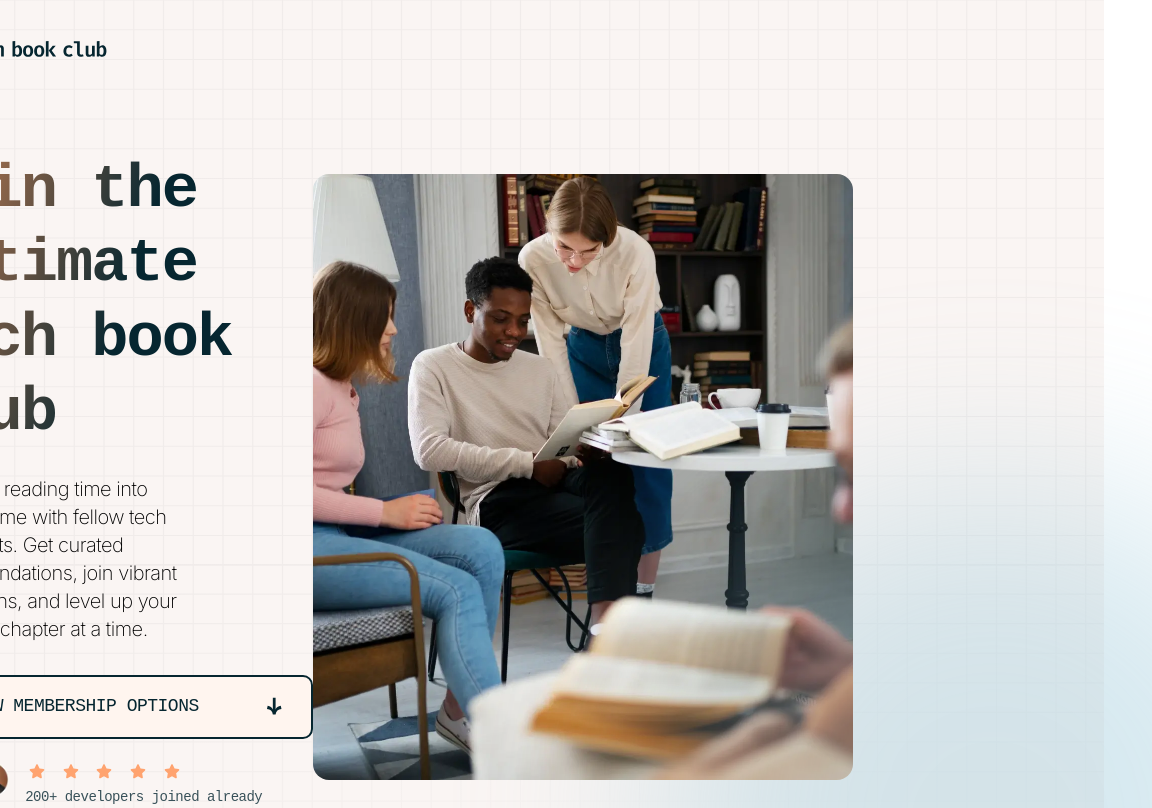
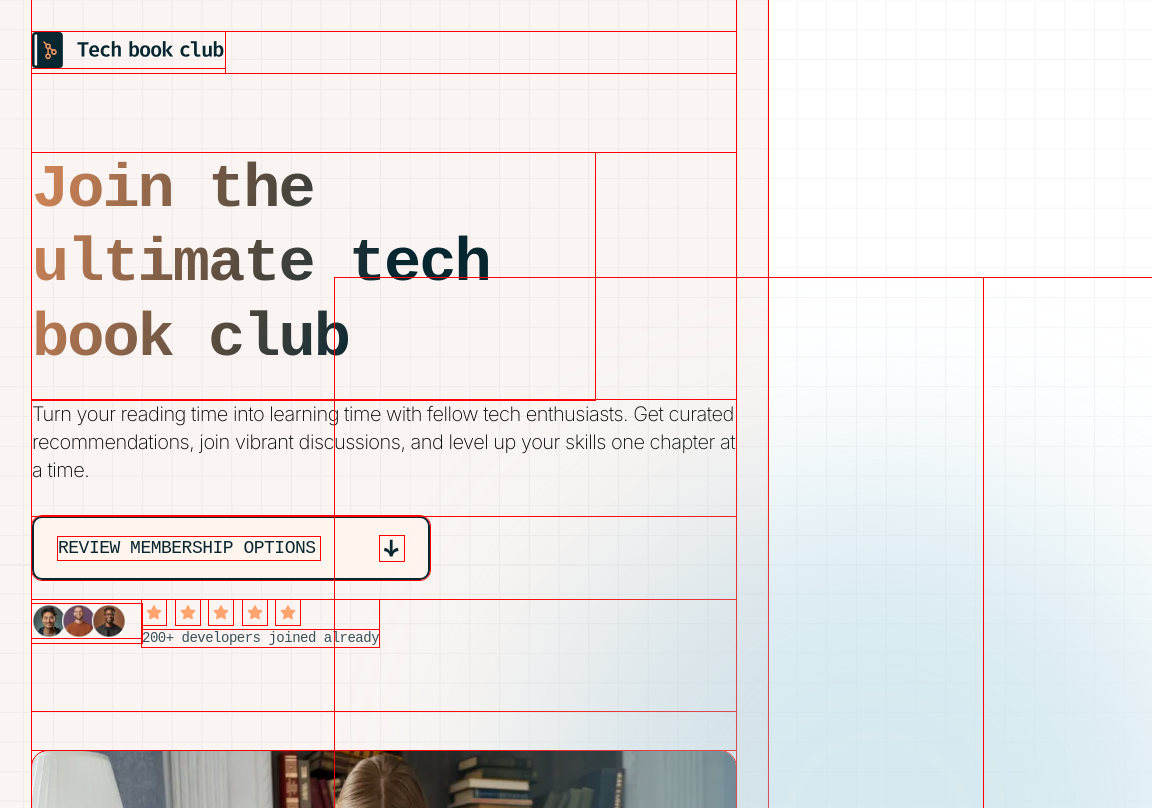
Before and after one commit to EshrakRahman/Tech-book-club-landing-page, a plain HTML site: page index.html in a window 768 px wide. Shown: the top 808 px of the page, 1152 px wide, since content can reach past the window. Drawn offline with Linux system fonts and the light colour scheme; a web font is replaced by a local one.

Commit message:
responsive desing header has indexing problem for tablet version

```diff
--- a/styles/style.css
+++ b/styles/style.css
@@ -101,6 +101,7 @@
     padding: 0;
     box-sizing: border-box;
     font-family: var(--font--martin);
+    outline: 1px solid red;
 }
 
 body {
@@ -123,15 +124,19 @@ body {
 header {
     max-width: 90rem;
     /* background-image: url(../assets/images/pattern-light-bg.svg); */
-    max-height: 52.125rem;
+    min-height: 52.125rem;
     margin: 0 8.4375rem 0 8.4375rem;
     position: relative;
+    display: block;
+    z-index: 3;
 }
 
 body .header-bg {
     position: absolute;
     min-width: 100%;
     background-color: #FAF5F3;
+    display: block;
+    z-index: 2;
 
     /* max-height: 56.125rem; */
 
@@ -152,6 +157,7 @@ header .header-info {
     display: flex;
     justify-content: space-between;
     align-items: center;
+    z-index: 100;
 }
 
 .left-box .title {
@@ -653,3 +659,98 @@ footer span:empty {
     align-items: center;
     justify-content: center;
 }
+
+/* media quaries for tablet  */
+
+@media (min-width: 48rem) and (max-width: 64rem) {
+    body {
+        flex-direction: column;
+        overflow-x: hidden;
+        margin: 0;
+        /* width: ; */
+    }
+    .header-bg {
+        /* max-width: 100%; */
+        height: 1600px;
+        max-width: 100%;
+
+    }
+
+    header {
+        width: 704px;
+        max-height: 100%;
+        /* margin: var(--spacing-800) var(--spacing-400); */
+        /* position: relative; */
+
+
+        /* justify-content: center; */
+        /* align-items: center; */
+        /* overflow: hidden; */
+        /* display: flex; */
+        /* flex-direction: column; */
+    }
+
+    nav {
+        width: 100%;
+        /* height: ; */
+    }
+    .header-info {
+        /* display: flex; */
+        flex-direction: column;
+        /* margin: 0 auto; */
+        gap: var(--spacing-500);
+        /* text-align: center; */
+        /* overflow: hidden; */
+
+        /* justify-content: center; */
+        align-items: center;
+    }
+
+    .header-info .left-box .title {
+        width: 80%;
+        padding-bottom: var(--spacing-300);
+
+    }
+
+    .header-info .left-box .description {
+        width: 100%;
+
+    }
+
+    .header-info .left-box .review-btn {
+        /* padding-bottom: var(--spacing-800); */
+    }
+
+    .header-info .left-box .reviews {
+        padding-bottom: var(--spacing-800);
+    }
+
+    .header-info .right-box {
+        width: 100%;
+
+    }
+
+    .header-info .right-box img {
+        width: 100%;
+        height: auto;
+        max-width: 100%;
+        border-radius: var(--radius-16);
+
+    }
+
+    .header-info .right-box .glow {
+        width: 648px;
+        height: 648px;
+        bottom: -92%;
+        right: -151px;
+        border: 5px solid red;
+        overflow: hidden;
+    }
+
+    main .details-section{
+
+    }
+
+
+
+}
```
Also changed, not shown: index.html (+1 -12 lines).
